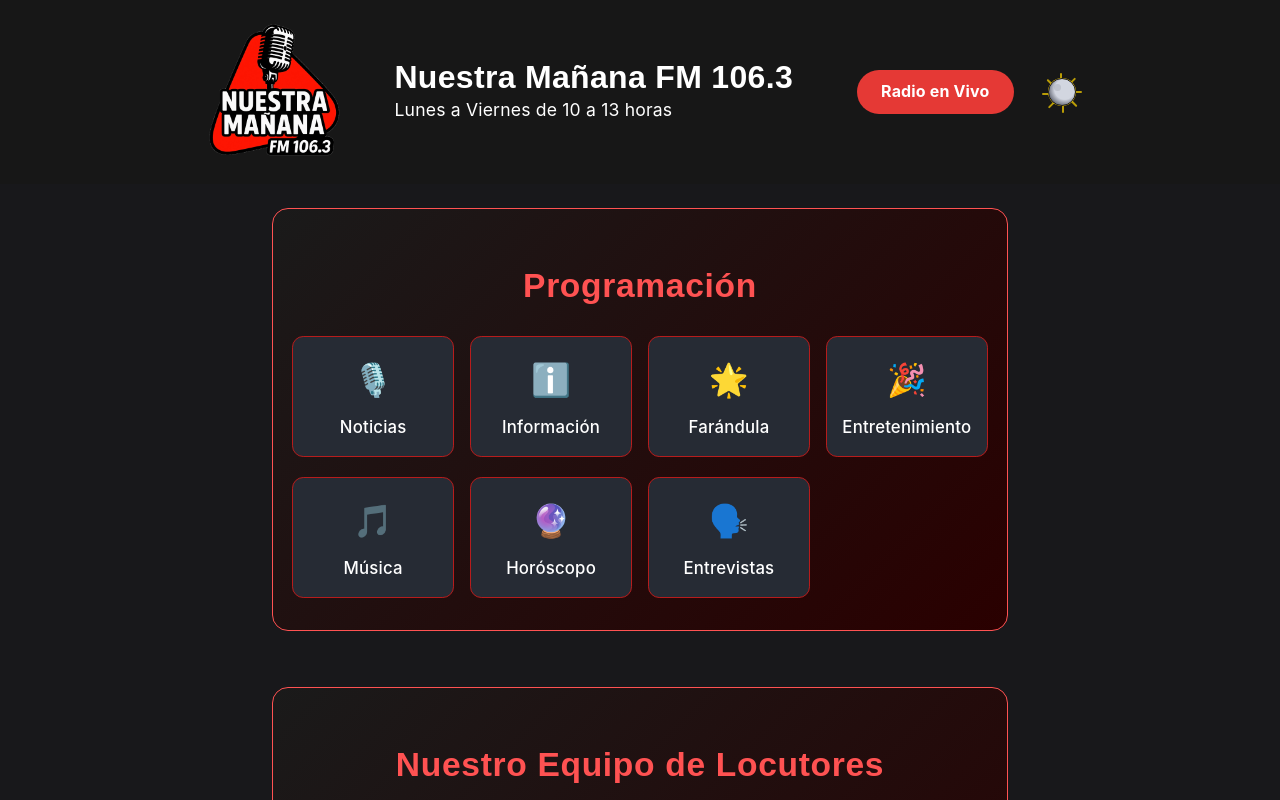
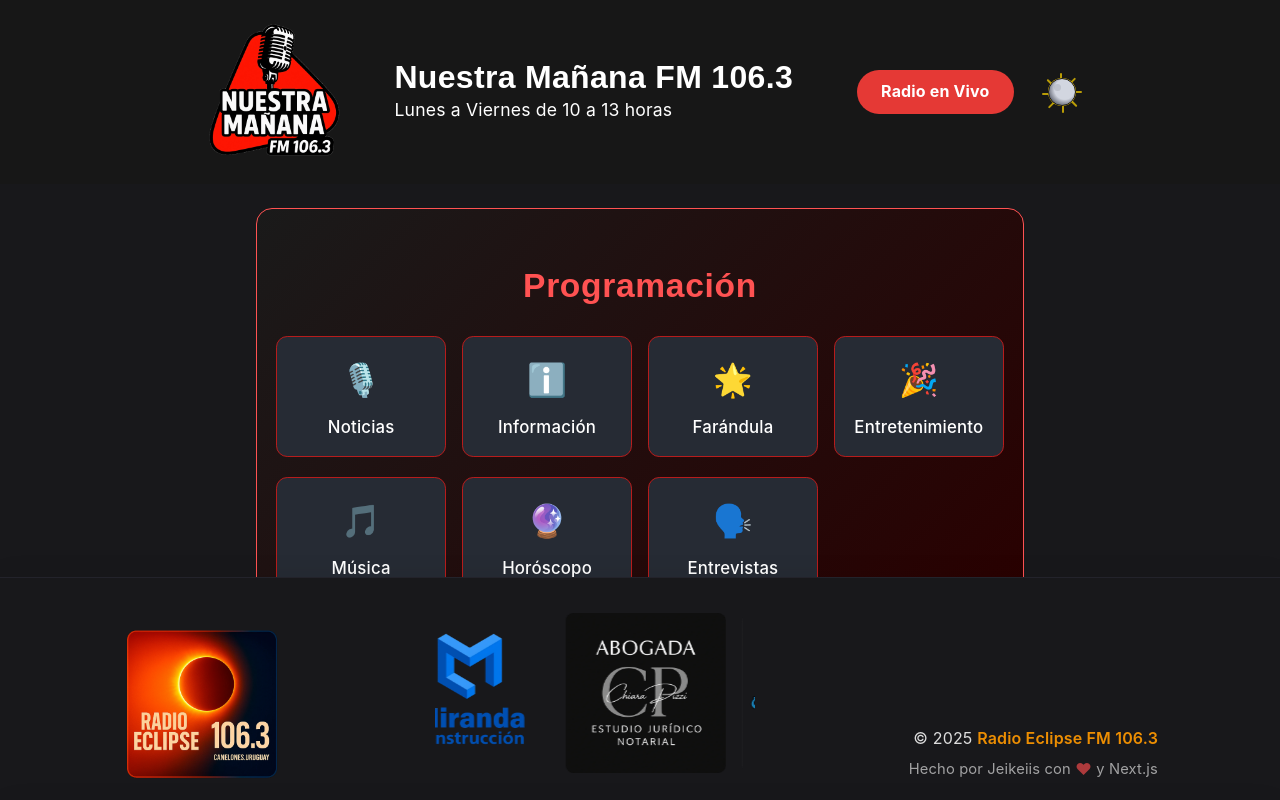
Before and after one commit to Jeikeiis/Nuestra.M-Radio.Eclipse, a Next.js app: page / in a window 1280 px wide. Shown: the top 800 px of the page. Built offline with nearby package versions, Linux system fonts and the light colour scheme.

Commit message:
Checkpoint 8.4.2

```diff
--- a/src/app/globals.css
+++ b/src/app/globals.css
@@ -80,9 +80,10 @@ html {
   box-sizing: inherit;
 }
 body, html {
-  overflow-x: hidden;
+  overflow-x: hidden !important;
   margin: 0;
   padding: 0;
+  padding-bottom: 152px; /* Espacio extra para el footer fijo y su extensión */
 }
 
 /* =====================
@@ -153,8 +154,10 @@ body {
   flex-direction: column;
   background: var(--background);
   width: 100vw;
+  max-width: 100vw;
   margin: 0;
   padding: 0;
+  overflow-x: hidden;
 }
 .main-content {
   flex: 1;
@@ -162,8 +165,8 @@ body {
   flex-direction: column;
   align-items: center;
   padding: 13rem 1rem 2.5rem 1rem;
-  width: 100%;
-  max-width: 48rem;
+  width: 100vw;
+  max-width: 100vw;
   margin: 0 auto;
   gap: 1rem;
 }
--- a/src/components/AppFooter.css
+++ b/src/components/AppFooter.css
@@ -10,12 +10,42 @@
   display: flex;
   flex-direction: column;
   align-items: center;
-  position: relative;
+  position: fixed;
+  left: 0;
+  bottom: 0;
+  z-index: 100;
   min-height: 80px;
   margin: 0;
   overflow-x: hidden;
   font-family: 'Montserrat', 'Inter', Arial, sans-serif;
   transition: background 0.2s, color 0.2s, border-color 0.2s;
+  box-shadow: 0 -2px 24px 0 rgba(0,0,0,0.07);
+}
+
+.app-footer::after {
+  content: "";
+  display: block;
+  position: absolute;
+  left: 0;
+  right: 0;
+  bottom: -32px;
+  height: 32px;
+  background: var(--footer-bg);
+  z-index: -1;
+  box-shadow: 0 8px 32px 0 rgba(0,0,0,0.07);
+  border-bottom-left-radius: 2rem;
+  border-bottom-right-radius: 2rem;
+  pointer-events: none;
+}
+
+/* En móviles, la extensión puede ser más pequeña */
+@media (max-width: 600px) {
+  .app-footer::after {
+    height: 16px;
+    bottom: -16px;
+    border-bottom-left-radius: 1rem;
+    border-bottom-right-radius: 1rem;
+  }
 }
 
 .footer-content {
@@ -238,3 +268,8 @@
 .dark .footer-madeby {
   color: var(--footer-text-dark, #ededed) !important;
 }
+
+/* Ajuste para evitar que el contenido quede oculto detrás del footer */
+body, html {
+  padding-bottom: 120px; /* Ajusta según la altura del footer */
+}
```
